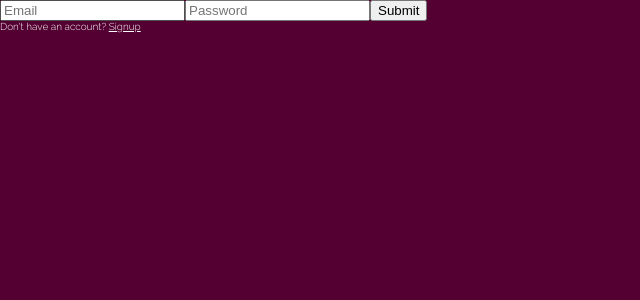
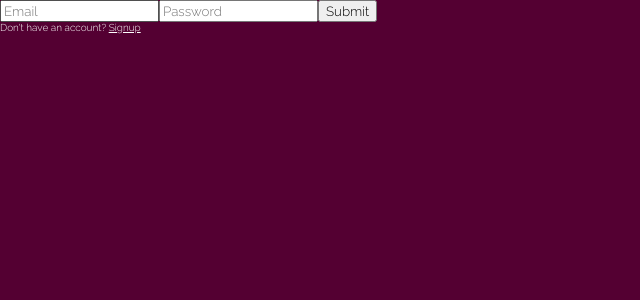
Before and after one commit to helencho/smood, a React (Create React App) app in the folder client/: page /login in a window 1280 px wide. Shown: the top 300 px of the page, without its empty margins (0-640 px from the left). Built offline with nearby package versions, Linux system fonts and the light colour scheme; no server answers; a web font is replaced by a local one.

Commit message:
connect auth stylesheet

```diff
--- a/client/src/components/Session/AuthLogin.jsx
+++ b/client/src/components/Session/AuthLogin.jsx
@@ -2,6 +2,7 @@ import React, { Component } from 'react'
 import { Link, Redirect } from 'react-router-dom'
 import { connect } from 'react-redux'
 import { login } from '../../actions/session_actions'
+import '../../stylesheets/auth.css'
 
 class AuthLogin extends Component {
     constructor() {
--- a/client/src/stylesheets/auth.css
+++ b/client/src/stylesheets/auth.css
@@ -1,3 +1,3 @@
-.auth-container {
-
+.auth-container input {
+    font-family: 'Raleway', sans-serif;
 }
```
